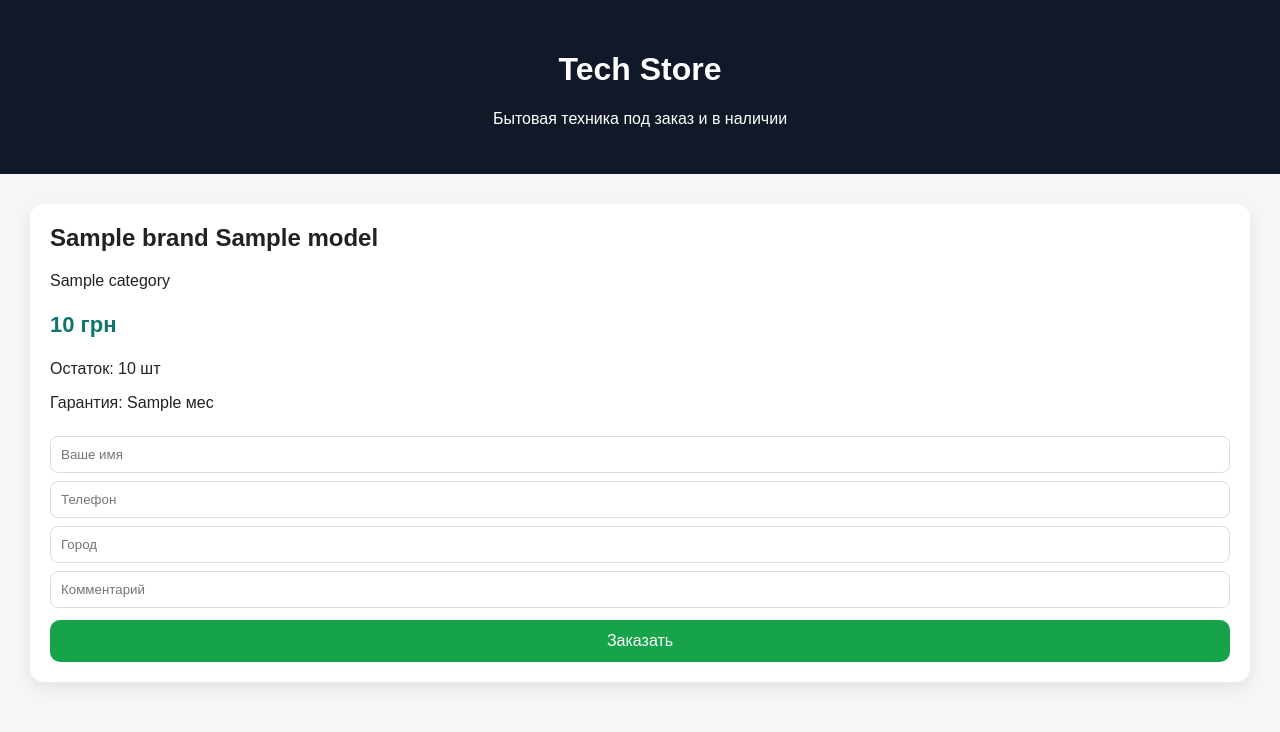
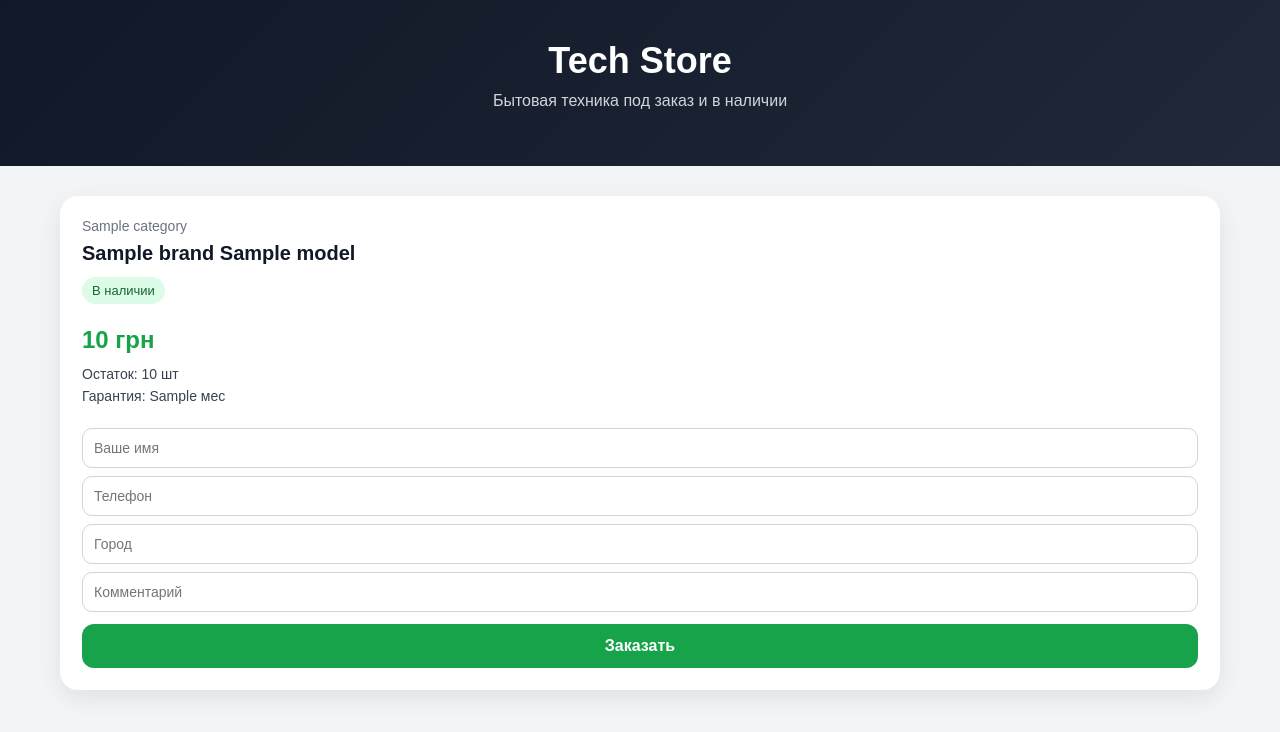
Before and after one commit to prostoArtemG/tech_bot, a FastAPI app: template templates/index.html in a window 1280 px wide. Shown: the top 732 px of the page. Run offline with FastAPI, Linux system fonts and the light colour scheme; the template is opened without the code that fills it: most values are stand-ins (such as "Sample title", 1, 10 or a date in 2020); parts of the project's set-up code (start-up, migrations or seed data) failed here and were passed over.

Commit message:
обновленный дизайн сайта

```diff
--- a/static/style.css
+++ b/static/style.css
@@ -1,58 +1,113 @@
+* {
+    box-sizing: border-box;
+}
+
 body {
     margin: 0;
     font-family: Arial, sans-serif;
-    background: #f4f6f8;
-    color: #222;
+    background: #f3f4f6;
+    color: #111827;
 }
 
 header {
-    background: #111827;
+    background: linear-gradient(135deg, #111827, #1f2937);
     color: white;
-    padding: 30px;
+    padding: 40px 20px;
     text-align: center;
 }
 
+header h1 {
+    margin: 0;
+    font-size: 36px;
+}
+
+header p {
+    margin-top: 10px;
+    color: #d1d5db;
+}
+
 .products {
+    max-width: 1200px;
+    margin: 0 auto;
     display: grid;
     grid-template-columns: repeat(auto-fit, minmax(260px, 1fr));
-    gap: 20px;
-    padding: 30px;
+    gap: 22px;
+    padding: 30px 20px;
 }
 
 .card {
     background: white;
-    border-radius: 14px;
-    padding: 20px;
-    box-shadow: 0 6px 18px rgba(0,0,0,0.08);
+    border-radius: 18px;
+    padding: 22px;
+    box-shadow: 0 8px 25px rgba(0,0,0,0.08);
+    transition: 0.2s;
+}
+
+.card:hover {
+    transform: translateY(-4px);
+    box-shadow: 0 12px 35px rgba(0,0,0,0.12);
+}
+
+.category {
+    color: #6b7280;
+    font-size: 14px;
+    margin-bottom: 8px;
 }
 
 .card h2 {
-    margin-top: 0;
+    margin: 0 0 12px;
+    font-size: 20px;
 }
 
 .price {
-    font-size: 22px;
+    font-size: 24px;
     font-weight: bold;
-    color: #0f766e;
+    color: #16a34a;
+    margin: 12px 0;
+}
+
+.info {
+    font-size: 14px;
+    color: #374151;
+    margin: 6px 0;
+}
+
+.status {
+    display: inline-block;
+    padding: 6px 10px;
+    border-radius: 999px;
+    background: #dcfce7;
+    color: #166534;
+    font-size: 13px;
+    margin-bottom: 10px;
+}
+
+form {
+    margin-top: 16px;
 }
 
 input {
     width: 100%;
-    box-sizing: border-box;
-    padding: 10px;
+    padding: 11px;
     margin-top: 8px;
-    border: 1px solid #ddd;
-    border-radius: 8px;
+    border: 1px solid #d1d5db;
+    border-radius: 10px;
+    font-size: 14px;
 }
 
 button {
     width: 100%;
     margin-top: 12px;
-    padding: 12px;
+    padding: 13px;
     border: none;
-    border-radius: 10px;
+    border-radius: 12px;
     background: #16a34a;
     color: white;
     font-size: 16px;
+    font-weight: bold;
     cursor: pointer;
 }
+
+button:hover {
+    background: #15803d;
+}
--- a/templates/index.html
+++ b/templates/index.html
@@ -14,11 +14,22 @@
     <main class="products">
         {% for product in products %}
         <div class="card">
+            <div class="category">{{ product.category }}</div>
+
             <h2>{{ product.brand }} {{ product.model }}</h2>
-            <p>{{ product.category }}</p>
+
+            <div class="status">
+                {% if product.stock_qty > 0 %}
+                    В наличии
+                {% else %}
+                    Под заказ
+                {% endif %}
+            </div>
+
             <p class="price">{{ product.price }} грн</p>
-            <p>Остаток: {{ product.stock_qty }} шт</p>
-            <p>Гарантия: {{ product.warranty_months }} мес</p>
+
+            <p class="info">Остаток: {{ product.stock_qty }} шт</p>
+            <p class="info">Гарантия: {{ product.warranty_months }} мес</p>
 
             <form method="post" action="/order">
                 <input type="hidden" name="product_id" value="{{ product.id }}">
```
